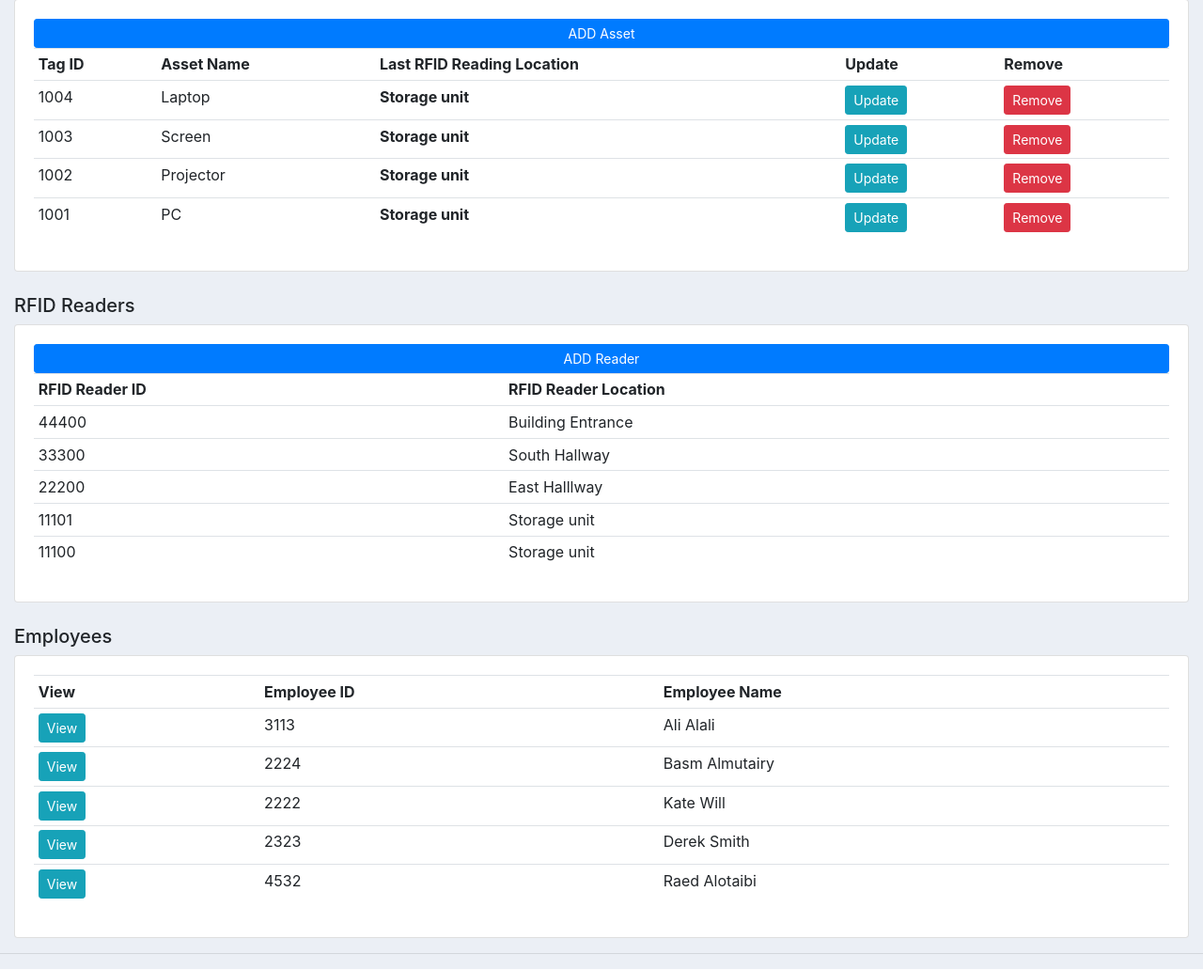
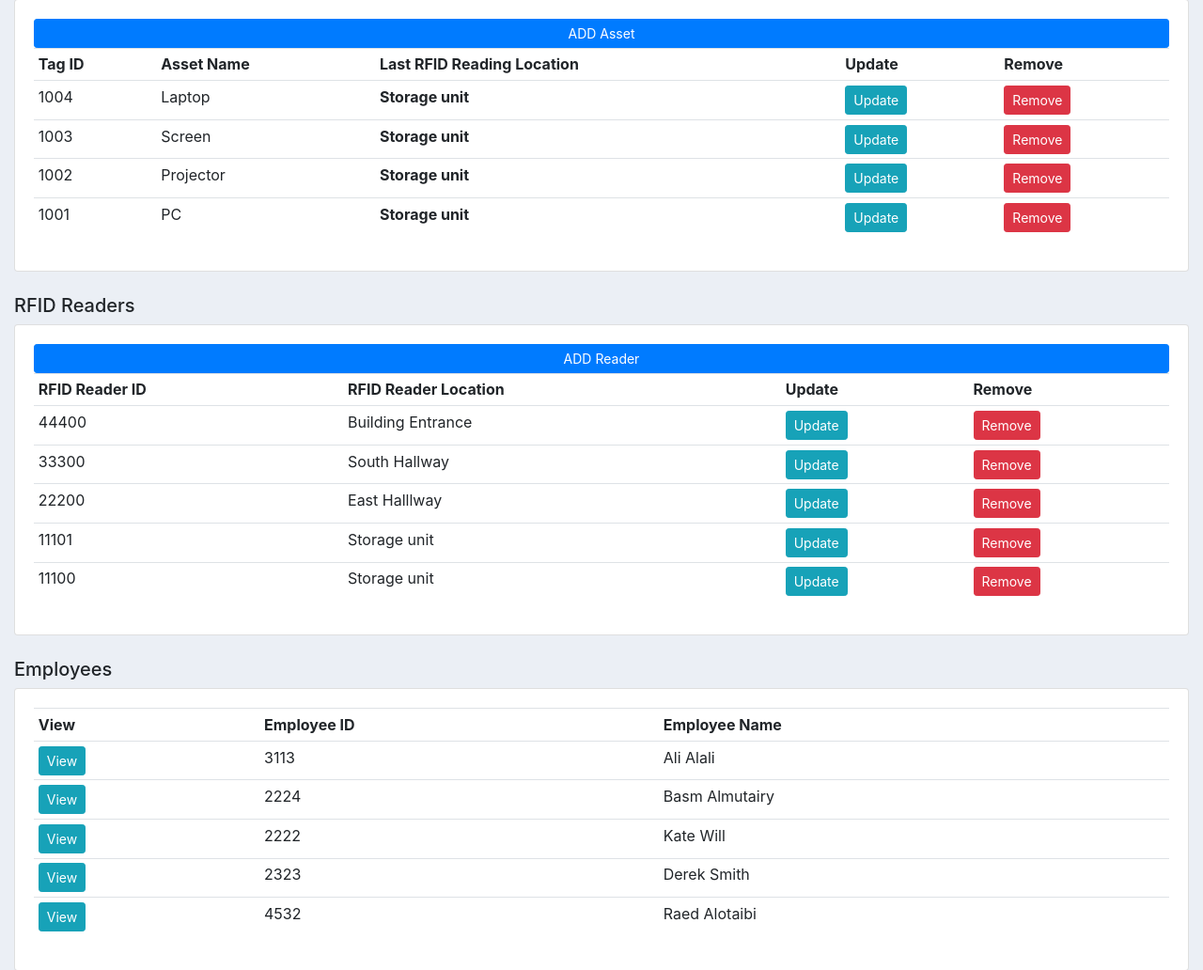
Before and after one commit to khafcb/Assets-Tracking1-main, a Django app: page /subscriber/1/ in a window 1280 px wide. Shown: the part 680-1712 px from the top of the page at 94% size. Run offline with Django 3.2, Linux system fonts and the light colour scheme; a user stored in the database is signed in; data comes from the database, SQL or seed files in the repository; data that the repository does not hold is empty; parts of the project's set-up code (start-up, migrations or seed data) failed here and were passed over; some libraries are stand-ins or nearby versions.

Commit message:
Update subscriber.html

```diff
--- a/assetstracking/templates/assetstracking/subscriber.html
+++ b/assetstracking/templates/assetstracking/subscriber.html
@@ -129,11 +129,15 @@
 				<tr>
 					<th>RFID Reader ID</th>
 					<th>RFID Reader Location</th>
+					<th>Update</th>
+					<th>Remove</th>
 				</tr>
 				{% for i in rfids %}
 				<tr>
 					<td>{{i.rfid_id}}</td>
 					<td>{{i.rfid_location}}</td>
+					<td><a class="btn btn-sm btn-info" href="{% url 'updateReader' i.id %}">Update</a></td>
+					<td><a class="btn btn-sm btn-danger" href="{% url 'deleteReader' i.id %}">Remove</a></td>
 				</tr>
 				{% endfor %}
 			</table>
```
